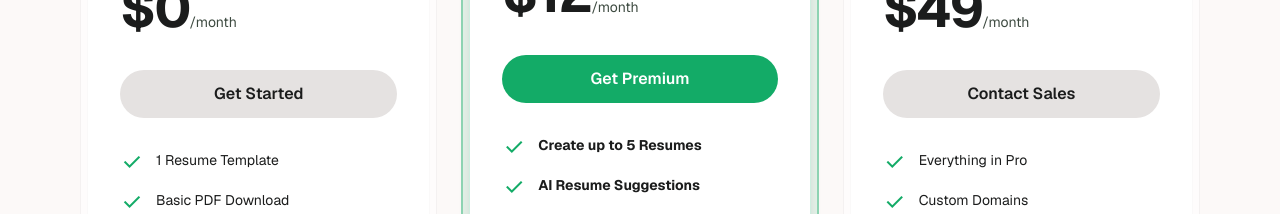
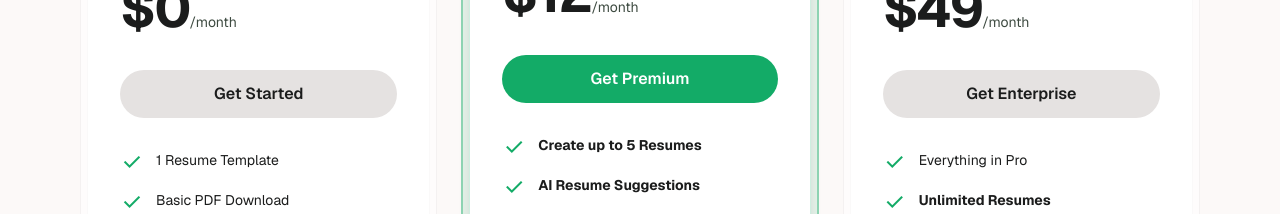
Before and after one commit to Zubair-OP/Scriber-Ai, a Next.js app: page /pricing in a window 1280 px wide. Shown: the part 586-800 px from the top of the page. Built offline with nearby package versions, Linux system fonts and the light colour scheme; no server answers.

Commit message:
feat: implement dashboard resume management and stripe billing integration

```diff
--- a/src/apis/billing.api.ts
+++ b/src/apis/billing.api.ts
@@ -1,7 +1,7 @@
 import axios from "axios";
 
 export interface StripeCheckoutPayload {
-  plan?: "pro";
+  plan?: "pro" | "enterprise";
 }
 
 export const getBillingStatusApi = async () => {
--- a/src/app/api/billing/stripe/checkout-session/route.ts
+++ b/src/app/api/billing/stripe/checkout-session/route.ts
@@ -15,7 +15,7 @@ export async function POST(req: NextRequest) {
     const body: StripeCheckoutBody = await req.json().catch(() => ({}));
     const plan = body.plan ?? "pro";
 
-    if (plan !== "pro") {
+    if (plan !== "pro" && plan !== "enterprise") {
       return NextResponse.json<ApiResponse>(
         {
           success: false,
@@ -25,7 +25,12 @@ export async function POST(req: NextRequest) {
       );
     }
 
-    const priceId = process.env.STRIPE_PRICE_ID_PRO;
+    const priceMap: Record<string, string | undefined> = {
+      pro: process.env.STRIPE_PRICE_ID_PRO,
+      enterprise: process.env.STRIPE_PRICE_ID_PREMIUM,
+    };
+
+    const priceId = priceMap[plan];
 
     if (!priceId) {
       return NextResponse.json<ApiResponse>(
@@ -59,9 +64,9 @@ export async function POST(req: NextRequest) {
         success_url: `${appUrl}/pricing?checkout=success&session_id={CHECKOUT_SESSION_ID}`,
         cancel_url: `${appUrl}/pricing?checkout=cancelled`,
         client_reference_id: userId,
-        metadata: { userId },
+        metadata: { userId, plan },
         subscription_data: {
-          metadata: { userId },
+          metadata: { userId, plan },
         },
       },
       // Bucketed to a short window so rapid double-submits are deduped without
--- a/src/app/api/billing/stripe/confirm/route.ts
+++ b/src/app/api/billing/stripe/confirm/route.ts
@@ -39,13 +39,16 @@ export async function POST(req: NextRequest) {
       );
     }
 
+    const plan = (session.metadata?.plan as "pro" | "enterprise") || "pro";
+
     await activateProForUser(userId, {
       customerId: typeof session.customer === "string" ? session.customer : session.customer?.id,
       subscriptionId: typeof session.subscription === "string" ? session.subscription : session.subscription?.id,
+      plan,
     });
 
     return NextResponse.json<ApiResponse>(
-      { success: true, message: "Plan upgraded to Pro" },
+      { success: true, message: `Plan upgraded to ${plan === "enterprise" ? "Enterprise" : "Pro"}` },
       { status: 200 }
     );
   } catch (error) {
--- a/src/app/api/billing/stripe/webhook/route.ts
+++ b/src/app/api/billing/stripe/webhook/route.ts
@@ -9,9 +9,15 @@ type StripeSubscriptionPayload = {
   id: string;
   customer: string | { id: string };
   metadata?: Record<string, string>;
-  items?: { data?: Array<{ current_period_end?: number }> };
+  items?: { data?: Array<{ price?: { id?: string }; current_period_end?: number }> };
   status: string;
 };
+
+function determinePlanFromPriceId(priceId?: string): "pro" | "enterprise" {
+  const enterprisePriceId = process.env.STRIPE_PRICE_ID_PREMIUM;
+  if (enterprisePriceId && priceId === enterprisePriceId) return "enterprise";
+  return "pro";
+}
 
 type StripeCheckoutSessionPayload = {
   client_reference_id?: string | null;
@@ -36,10 +42,13 @@ const updateUserFromSubscription = async (subscription: StripeSubscriptionPayloa
 
   const currentPeriodEnd = subscription.items?.data?.[0]?.current_period_end;
 
+  const subscriptionPriceId = subscription.items?.data?.[0]?.price?.id;
+  const plan = determinePlanFromPriceId(subscriptionPriceId);
+
   await UserModel.findByIdAndUpdate(userId, {
     stripeSubscriptionId: subscription.id,
     stripeCustomerId: typeof subscription.customer === "string" ? subscription.customer : undefined,
-    plan: subscription.status === "active" ? "pro" : "free",
+    plan: subscription.status === "active" ? plan : "free",
     subscriptionStatus: subscription.status === "active" ? "active" : subscription.status,
     currentPeriodEnd: currentPeriodEnd ? new Date(currentPeriodEnd * 1000) : undefined,
   });
@@ -84,9 +93,11 @@ export async function POST(req: NextRequest) {
       const userId = session.client_reference_id || session.metadata?.userId;
 
       if (userId) {
+        const checkoutPlan = (session.metadata?.plan as "pro" | "enterprise") || "pro";
         await activateProForUser(userId, {
           customerId: typeof session.customer === "string" ? session.customer : session.customer?.id,
           subscriptionId: typeof session.subscription === "string" ? session.subscription : session.subscription?.id,
+          plan: checkoutPlan,
         });
       }
     }
--- a/src/app/api/resume/create/route.ts
+++ b/src/app/api/resume/create/route.ts
@@ -29,8 +29,8 @@ export async function POST(req: NextRequest) {
             success: false,
             message:
               user?.plan === "pro"
-                ? "Pro plan is limited to 5 resumes. Contact sales about Enterprise for unlimited resumes."
-                : "Free plan is limited to 1 resume. Upgrade to Pro for up to 5 resumes.",
+                ? "Pro plan is limited to 5 resumes. Upgrade to Enterprise for unlimited resumes."
+                : "Free plan is limited to 1 resume. Upgrade to Pro for up to 5 resumes or Enterprise for unlimited.",
           },
           { status: 403 }
         );
--- a/src/app/dashboard/page.tsx
+++ b/src/app/dashboard/page.tsx
@@ -212,24 +212,15 @@ function DashboardPage() {
             <div className="mt-4 p-4 bg-primary/5 border border-primary/10 rounded-2xl flex flex-col sm:flex-row sm:items-center justify-between gap-3">
               <p className="font-body-md text-on-surface">
                 {user.plan === "pro"
-                  ? "Pro plan is limited to 5 resumes. Contact sales about Enterprise for unlimited resumes."
-                  : "Free plan is limited to 1 resume. Upgrade to Pro for up to 5 resumes and AI assistance."}
+                  ? "Pro plan is limited to 5 resumes. Upgrade to Enterprise for unlimited resumes."
+                  : "Free plan is limited to 1 resume. Upgrade to Pro for up to 5 resumes or Enterprise for unlimited."}
               </p>
-              {user.plan === "pro" ? (
-                <a
-                  href="mailto:sales@scriberbuilder.com"
-                  className="inline-flex items-center justify-center bg-primary-container text-white font-label-lg px-5 py-2.5 rounded-full hover:bg-primary transition-colors whitespace-nowrap"
-                >
-                  Contact Sales
-                </a>
-              ) : (
-                <Link
-                  href="/pricing"
-                  className="inline-flex items-center justify-center bg-primary-container text-white font-label-lg px-5 py-2.5 rounded-full hover:bg-primary transition-colors whitespace-nowrap"
-                >
-                  Upgrade to Pro
-                </Link>
-              )}
+              <Link
+                href="/pricing"
+                className="inline-flex items-center justify-center bg-primary-container text-white font-label-lg px-5 py-2.5 rounded-full hover:bg-primary transition-colors whitespace-nowrap"
+              >
+                {user.plan === "pro" ? "Upgrade to Enterprise" : "Upgrade to Pro"}
+              </Link>
             </div>
           )}
         </section>
--- a/src/app/pricing/_pricing-client.tsx
+++ b/src/app/pricing/_pricing-client.tsx
@@ -43,6 +43,20 @@ const pricingSchema = {
       },
       "url": "https://scriber.ai/pricing",
     },
+    {
+      "@type": "Offer",
+      "name": "Enterprise Plan",
+      "price": "49",
+      "priceCurrency": "USD",
+      "availability": "https://schema.org/InStock",
+      "priceSpecification": {
+        "@type": "UnitPriceSpecification",
+        "price": "49",
+        "priceCurrency": "USD",
+        "unitText": "MONTH",
+      },
+      "url": "https://scriber.ai/pricing",
+    },
   ],
 };
 
@@ -55,6 +69,8 @@ function PricingPageContent() {
   const [confirming, setConfirming] = useState(false);
   const [confirmError, setConfirmError] = useState("");
   const [upgradeSuccess, setUpgradeSuccess] = useState(false);
+  const [enterpriseCheckingOut, setEnterpriseCheckingOut] = useState(false);
+  const [enterpriseCheckoutError, setEnterpriseCheckoutError] = useState("");
 
   useEffect(() => {
     const checkout = searchParams.get("checkout");
@@ -105,6 +121,32 @@ function PricingPageContent() {
     }
   };
 
+  const handleEnterpriseUpgrade = async () => {
+    if (loading) return;
+
+    if (!user) {
+      router.push("/signup");
+      return;
+    }
+
+    setEnterpriseCheckingOut(true);
+    setEnterpriseCheckoutError("");
+
+    try {
+      const response = await createStripeCheckoutSessionApi({ plan: "enterprise" });
+      const url = response?.data?.url;
+      if (url) {
+        window.location.href = url;
+      } else {
+        setEnterpriseCheckoutError("Could not start checkout. Please try again.");
+        setEnterpriseCheckingOut(false);
+      }
+    } catch {
+      setEnterpriseCheckoutError("Could not start checkout. Please try again.");
+      setEnterpriseCheckingOut(false);
+    }
+  };
+
   return (
     <div className="min-h-screen flex flex-col bg-background text-on-surface">
       <SiteHeader />
@@ -135,7 +177,9 @@ function PricingPageContent() {
           )}
           {upgradeSuccess && (
             <div className="max-w-md mx-auto mb-8 p-3 bg-emerald-50 border border-emerald-200 text-emerald-700 text-sm rounded-xl">
-              You&apos;re on Pro now. Enjoy unlimited AI assistance and up to 5 resumes.
+              {user?.plan === "enterprise"
+                ? "You\u0027re on Enterprise now. Enjoy unlimited resumes, AI assistance, and priority support."
+                : "You\u0027re on Pro now. Enjoy unlimited AI assistance and up to 5 resumes."}
             </div>
           )}
           {confirmError && (
@@ -207,7 +251,7 @@ function PricingPageContent() {
                     disabled={loading || checkingOut || isPro}
                     className="w-full text-center bg-primary-container text-white font-title-md py-3 rounded-full hover:bg-primary transition-colors disabled:opacity-50"
                   >
-                    {checkingOut ? "Redirecting..." : isPro ? "Current Plan" : "Get Premium"}
+                    {checkingOut ? "Redirecting..." : user?.plan === "enterprise" ? "Included in Enterprise" : user?.plan === "pro" ? "Current Plan" : "Get Premium"}
                   </button>
                   {checkoutError && <p className="text-sm text-red-600 mt-2">{checkoutError}</p>}
                 </div>
@@ -249,12 +293,17 @@ function PricingPageContent() {
                   <span className="font-display-xl text-on-surface">$49</span>
                   <span className="font-body-md text-on-surface-variant">/month</span>
                 </div>
-                <a
-                  href="mailto:hello@scriber.ai"
-                  className="w-full text-center bg-surface-variant text-on-surface font-title-md py-3 rounded-full hover:bg-surface-dim transition-colors mb-8"
-                >
-                  Contact Sales
-                </a>
+                <div className="mb-8">
+                  <button
+                    type="button"
+                    onClick={handleEnterpriseUpgrade}
+                    disabled={loading || enterpriseCheckingOut || user?.plan === "enterprise"}
+                    className="w-full text-center bg-surface-variant text-on-surface font-title-md py-3 rounded-full hover:bg-surface-dim transition-colors disabled:opacity-50"
+                  >
+                    {enterpriseCheckingOut ? "Redirecting..." : user?.plan === "enterprise" ? "Current Plan" : "Get Enterprise"}
+                  </button>
+                  {enterpriseCheckoutError && <p className="text-sm text-red-600 mt-2">{enterpriseCheckoutError}</p>}
+                </div>
                 <ul className="space-y-4 flex-grow font-body-md text-on-surface">
                   <li className="flex items-start gap-3">
                     <span className="material-symbols-outlined text-primary-container text-[20px] fill">check</span>
@@ -262,7 +311,7 @@ function PricingPageContent() {
                   </li>
                   <li className="flex items-start gap-3">
                     <span className="material-symbols-outlined text-primary-container text-[20px] fill">check</span>
-                    <span>Custom Domains</span>
+                    <span className="font-bold">Unlimited Resumes</span>
                   </li>
                   <li className="flex items-start gap-3">
                     <span className="material-symbols-outlined text-primary-container text-[20px] fill">check</span>
--- a/src/lib/billing.ts
+++ b/src/lib/billing.ts
@@ -3,7 +3,7 @@ import UserModel from "@/models/user.model";
 
 export async function activateProForUser(
   userId: string,
-  opts: { customerId?: string; subscriptionId?: string }
+  opts: { customerId?: string; subscriptionId?: string; plan?: "pro" | "enterprise" }
 ) {
   let currentPeriodEnd: Date | undefined;
 
@@ -22,7 +22,7 @@ export async function activateProForUser(
   await UserModel.findByIdAndUpdate(userId, {
     ...(opts.customerId ? { stripeCustomerId: opts.customerId } : {}),
     ...(opts.subscriptionId ? { stripeSubscriptionId: opts.subscriptionId } : {}),
-    plan: "pro",
+    plan: opts.plan || "pro",
     subscriptionStatus: "active",
     ...(currentPeriodEnd ? { currentPeriodEnd } : {}),
   });
--- a/src/types/user.types.ts
+++ b/src/types/user.types.ts
@@ -45,5 +45,5 @@ export interface JWTPayload {
 }
 
 export interface StripeCheckoutBody {
-    plan?: "pro",
+    plan?: "pro" | "enterprise",
 }
```
